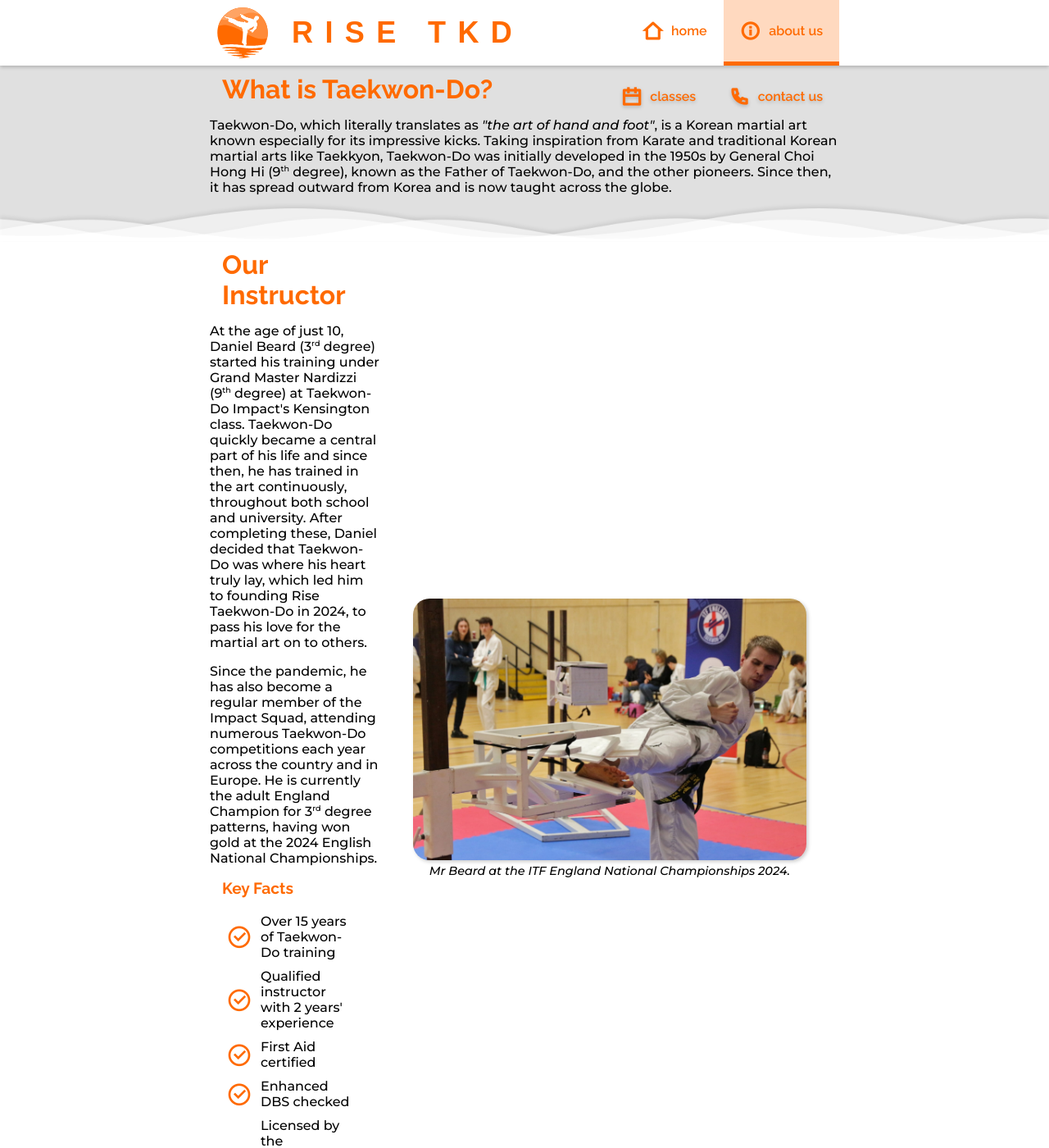
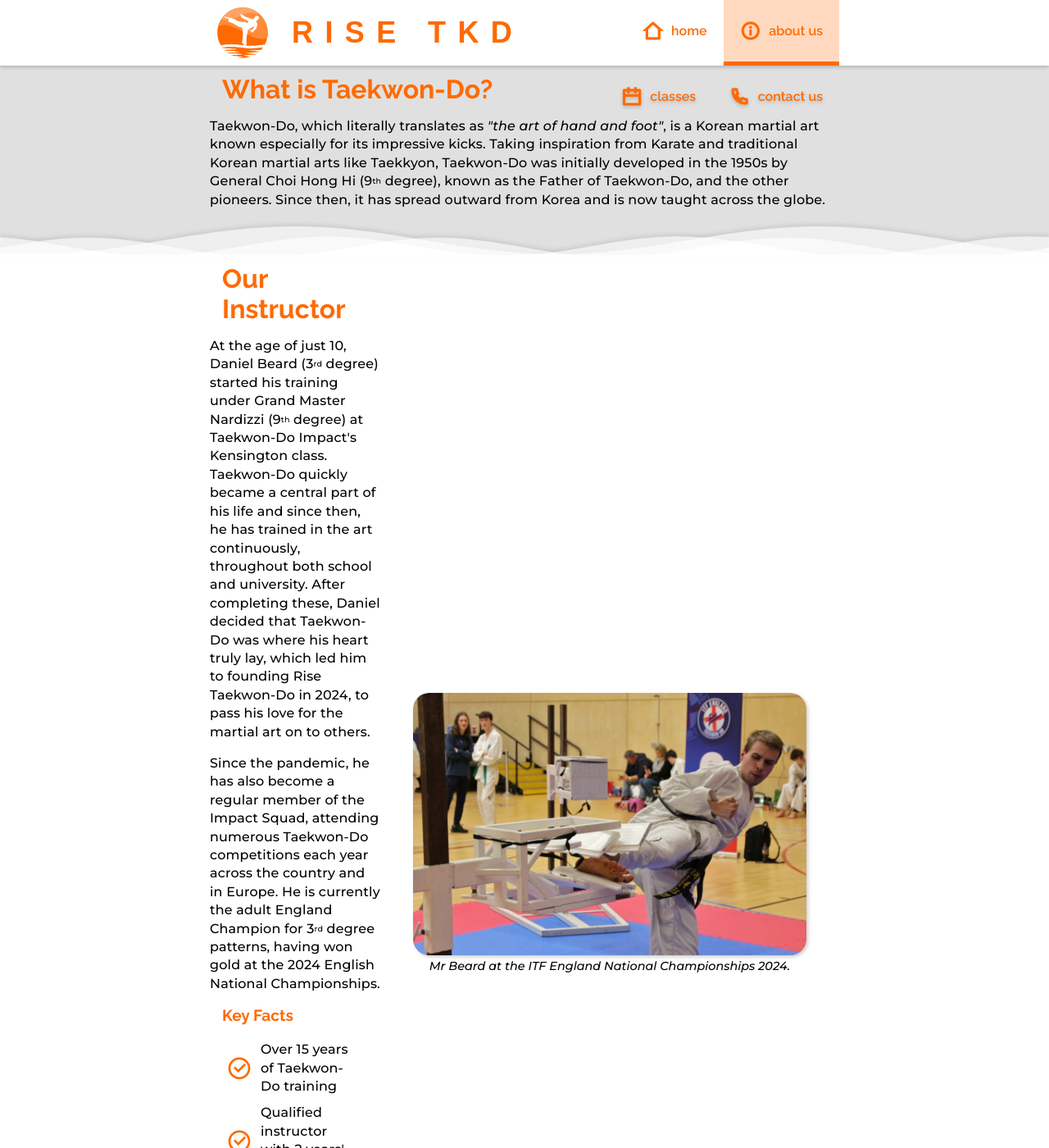
Before and after one commit to RiseTKD/risetkd.github.io, a Jekyll site: the page built from pages/about-us.html, in a window 1280 px wide and 1400 px high. Shown: the whole window at 82% size. Built offline with Jekyll 4.4.1, drawn with Linux system fonts in a browser that asks for light colours; nearby versions of some CDN libraries; some web fonts are replaced; some of the changed text lies outside the part shown.

Commit message:
Improve About Us page content and styling

```diff
--- a/assets/css/global.css
+++ b/assets/css/global.css
@@ -38,6 +38,11 @@
 h3 {
 	font-size: 1.2em;
 }
+
+p {
+	letter-spacing: 0.01em;
+	line-height: 1.4em;
+ }
 
 sup {
 	vertical-align: top;
@@ -124,7 +129,7 @@
 .divider {
 	position: absolute;
 	left: 50%;
-	top: -40px;
+	top: -35px;
 	height: 40px;
 	transform: translateX(-50%);
 	background-image: url('/assets/img/divider-white.png');
@@ -189,6 +194,10 @@
 	overflow-y: visible;
 }
 
+.icon {
+	color: var(--col-button-normal);
+}
+
 .button {
 	margin: 0 10px 10px 10px;
 	transition: 0.5s;
@@ -212,8 +221,14 @@
 	text-decoration: underline;
 }
 
-.icon {
-	color: var(--col-button-normal);
+.button .icon {
+	transition: 0.5s;
+	color: var(--col-button-text);
+}
+
+.button:hover .icon {
+	transition: 0.5s;
+	color: var(--col-button-text-hover, var(--col-button-text));
 }
 
 .infocard-list {
--- a/pages/about-us.html
+++ b/pages/about-us.html
@@ -78,8 +78,16 @@
 		<article>
 			<h2>About Taekwon-Do Impact</h2>
 			<p>Rise Taekwon-Do is a proud member of Taekwon-Do Impact, a non-profit Taekwon-Do association founded by Grand Master Donato Nardizzi (9<sup>th</sup> degree) in 1996, which is dedicated to promoting and improving the teaching of Taekwon-Do in London. Impact provides resources to instuctors and students and centralises admin burdens, enabling its instructors to focus on the important things: providing students with a safe training environment and high-quality teaching.</p>
-			<p>There's more to Impact than just paperwork, though; we're a tight-knit community of Taekwon-Do practitioners brought together by a love of the art. You'll find any Impact school or event to be a warm and welcoming environment with supportive instructors and friendly peers. Our shared passion leads us to run regular Taekwon-Do throughout the year. As members of Taekwon-Do Impact, Rise Taekwon-Do students have access to:</p>
+			<p>There's more to Impact than just paperwork, though; we're a tight-knit community of Taekwon-Do practitioners brought together by a love of the art. You'll find any Impact school to be a warm and welcoming environment with supportive instructors and friendly peers. Our shared passion also leads us to host regular Taekwon-Do events throughout the year, which Rise Taekwon-Do students have access to:</p>
 			<ul class="infocard-list">
+				<li>
+					<div class="infocard">
+						<a title="Gradings examined by GM Nardizzi">
+							<div class="infocard-icon"><i class="icon ri-circle-fill"></i></div>
+							<div class="infocard-text"><p>Gradings examined by GM Nardizzi</p></div>
+						</a>
+					</div>
+				</li>
 				<li>
 					<div class="infocard">
 						<a title="Local tournaments where students can hone their skills">
@@ -121,8 +129,8 @@
 					</div>
 				</li>
 			</ul>
-			<p>These events and our collaborative community atmosphere make Impact one of the best places to train, full stop.</p>
-			<a class="button" id="button-impact" title="Visit the Taekwon-Do Impact website" href="https://www.tkdimpact.co.uk/">Visit the Taekwon-Do Impact website <i class="ri-external-link-line"></i></a>
+			<p>These opportunities combined with our collaborative community atmosphere make Impact one of the best places to train in Taekwon-Do, full stop.</p>
+			<a class="button" id="button-impact" title="Visit the Taekwon-Do Impact website" href="https://www.tkdimpact.co.uk/">Visit the Taekwon-Do Impact website <i class="icon ri-external-link-line"></i></a>
 		</article>
 		<figure class="section-image"><img src="/assets/img/about-us/logo-impact.png" title="Taekwon-Do Impact" alt="Taekwon-Do Impact's logo."/></figure>
 	</div>
@@ -135,7 +143,7 @@
 			<p>Through Impact, Rise Taekwon-Do is affiliated with the International Taekwon-Do Federation (ITF). Founded in 1966 by Choi Hong-Hi, the ITF is the body responsible for overseeing the practice of Taekwon-Do worldwide. It sets and enforces the standards for teaching, training and competing, with the aim of ensuring consistency across the globe. The ITF provides advanced training courses for senior black belts, sets the competition rules that most tournaments adhere to and licenses its instructors to teach, but does not take a direct involvement in students' training.</p>
 			<p>Our local branch of the ITF, called ITF England, plays a larger role in the day-to-day lives of students. In addition to facilitating cooperation between Taekwon-Do clubs in England, ITF England hosts its own competitions and seminars. These are open to all members of affiliated associations, including Rise Taekwon-Do students. In addition, for those with ambitions in the competitive side of Taekwon-Do, ITF England is responsible for selecting athletes for the national squad, who represent England in the European and World Championships.</p>
 			<a class="button" id="button-itf" title="Visit the ITF website" href="https://itftkd.sport">Visit the ITF website <i class="ri-external-link-line"></i></a>
-			<a class="button" id="button-itf-england" title="Visit the ITF England website" href="https://www.itfengland.com/">Visit the ITF England website <i class="ri-external-link-line"></i></a>
+			<a class="button" id="button-itf-england" title="Visit the ITF England website" href="https://www.itfengland.com/">Visit the ITF England website <i class="icon ri-external-link-line"></i></a>
 		</article>
 		<figure class="section-image"><img src="/assets/img/about-us/logo-itf.png" title="International Taekwon-Do Federation" alt="Classic and Modern ITF logos side by side." loading="lazy"/></figure>
 	</div>
```
